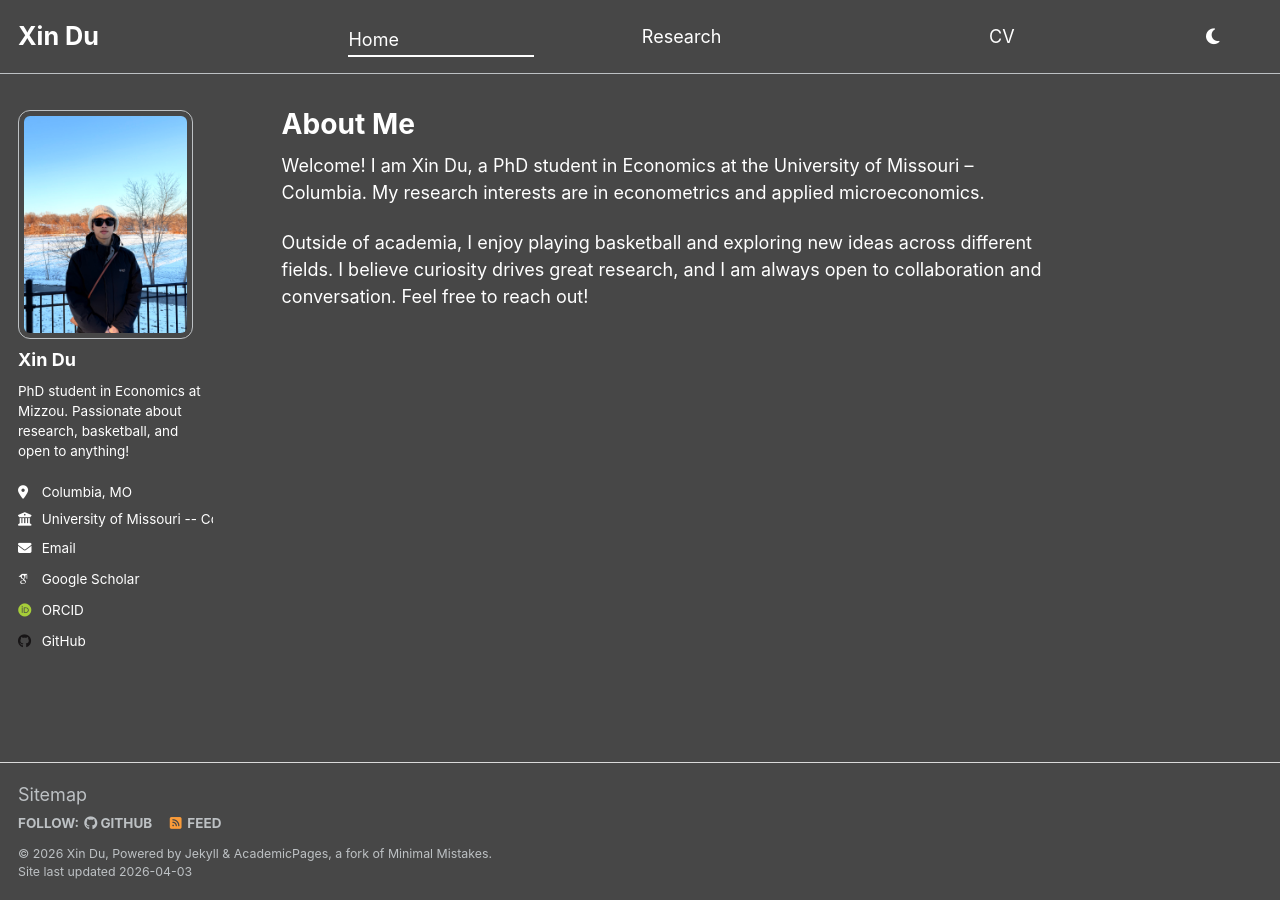
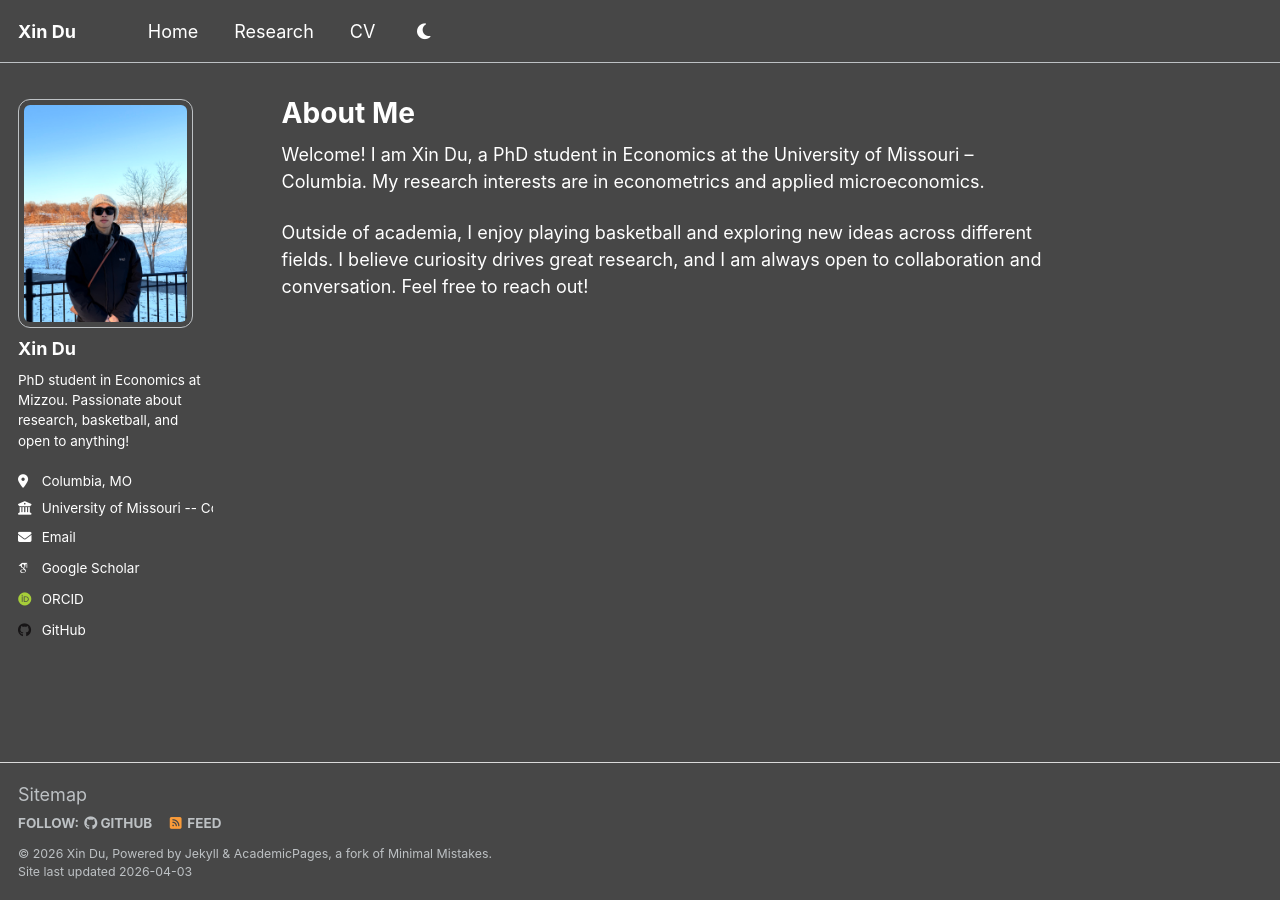
Before and after one commit to dux1n4real/dux1n4real.github.io, a Jekyll site: the page built from _pages/about.md, in a window 1280 px wide. Built offline with Jekyll 4.4.1, drawn with Linux system fonts in a browser that asks for light colours; some web fonts are replaced.

Commit message:
revert nav changes

```diff
--- a/_includes/masthead.html
+++ b/_includes/masthead.html
@@ -13,7 +13,7 @@
             {% else %}
               {% assign domain = base_path %}
             {% endif %}
-            <li class="masthead__menu-item persist{% if page.url == link.url %} active{% endif %}"><a href="{{ domain }}{{ link.url }}">{{ link.title }}</a></li>
+            <li class="masthead__menu-item"><a href="{{ domain }}{{ link.url }}">{{ link.title }}</a></li>
           {% endfor %}
           <li id="theme-toggle" class="masthead__menu-item persist tail">
             <a><i id="theme-icon" class="fa-solid fa-sun" aria-hidden="true" title="toggle theme"></i></a>
--- a/_sass/layout/_masthead.scss
+++ b/_sass/layout/_masthead.scss
@@ -65,50 +65,3 @@
     font-weight: 700;
   }
 }
-
-.greedy-nav {
-  // Hide hamburger button — nav links are always visible
-  button {
-    display: none !important;
-  }
-
-  .visible-links {
-    display: flex;
-    align-items: center;
-    width: 100%;
-
-    li {
-      display: flex;
-      align-items: center;
-    }
-
-    // Name on far left, takes equal space to balance theme toggle
-    .masthead__menu-item--lg {
-      flex: 1;
-      font-size: 1.4em;
-
-      a {
-        font-size: inherit;
-        margin-left: 0;
-      }
-    }
-
-    // Nav links: spread out with generous spacing
-    li:not(.masthead__menu-item--lg):not(#theme-toggle) {
-      padding: 0 2em;
-    }
-
-    // Theme toggle on far right
-    #theme-toggle {
-      flex: 1;
-      justify-content: flex-end;
-      padding: 0;
-    }
-
-    // Active page underline indicator
-    .masthead__menu-item.active > a {
-      border-bottom: 2px solid currentColor;
-      padding-bottom: 2px;
-    }
-  }
-}
```
